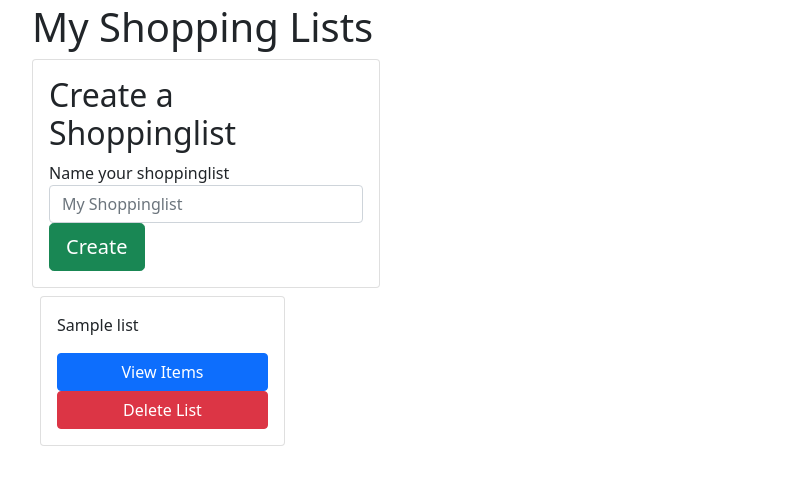
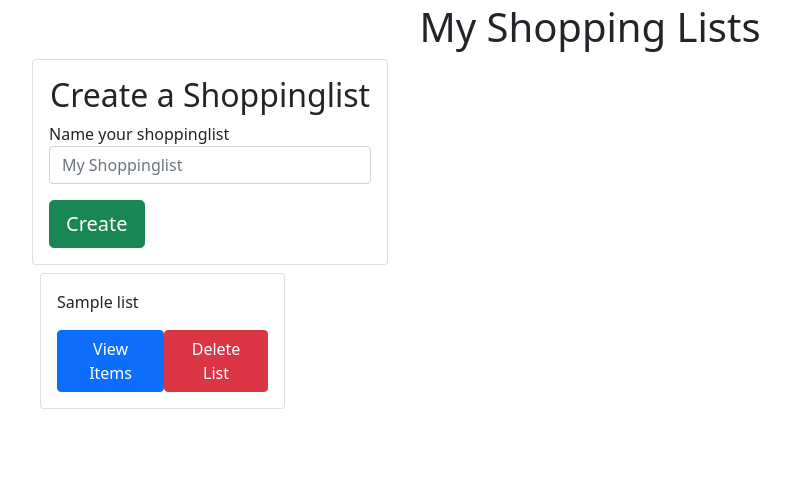
Before and after one commit to HPCarey/django-shoppinglist, a Django app: page / in a window 1280 px wide. Shown: the part 53-538 px from the top of the page, without its empty margins (50-840 px from the left). Run offline with Django 3.2, Linux system fonts and the light colour scheme; a user stored in the database is signed in; tables that the repository leaves empty hold one stand-in row (values such as "Sample post").

Commit message:
add deleteList function and update urls

```diff
--- a/list/urls.py
+++ b/list/urls.py
@@ -4,6 +4,7 @@
 urlpatterns = [
     path('', views.index, name='index'),
     path('list_items/<int:id>/', views.list, name="list"),
+    path('delete_list/<int:id>/', views.deleteList, name="delete_list"),
     path('delete_items/<int:id>/', views.deleteItem, name="delete_item"),
     path('complete_items/<int:id>/', views.completeItem, name="complete_item")
 
--- a/list/views.py
+++ b/list/views.py
@@ -38,6 +38,12 @@
     return render(request, 'list.html', context)
 
 
+def deleteList(request, id):
+    list = List.objects.get(id=id)
+    list.delete()
+    return redirect('index')
+
+
 def deleteItem(request, id):
     item = Item.objects.get(id=id)
     list = item.list
--- a/templates/index.html
+++ b/templates/index.html
@@ -1,12 +1,13 @@
 {% extends "base.html" %} {% block content %}
-<div class="row">
+<div class="row justify-content-center">
   <div class="col-md-4">
-    <h1>My Shopping Lists</h1>
+    <h1 class="text-center">My Shopping Lists</h1>
+  </div>
 </div>
 <div class="row">
   <div class="col-md-4">
     <div class="card card-body">
-        <h2>Create a Shoppinglist</h2>
+      <h2 class="text-center">Create a Shoppinglist</h2>
       <form action="" method="post">
         {% csrf_token %}
         <label>Name your shoppinglist</label>
@@ -17,9 +18,8 @@
           class="form-control"
           placeholder="My Shoppinglist"
         />
-          <button type="submit" class="btn btn-success btn-lg">Create</button>
+        <button type="submit" class="btn btn-success btn-lg mt-3">Create</button>
       </form>
-      </div>
     </div>
   </div>
 </div>
@@ -28,11 +28,10 @@
   <div class="col-md-3">
     <div class="card m-2 col-m-2 card-body">
       <p class="card-text">{{list.name}}</p>
+      <div class="d-flex justify-content-between">
         <a href="{% url 'list' list.id %}" class="btn btn-primary">View Items</a>
-      <!-- select and delete reservation via use of primary key -->
-      <a href="/delete_list/{{ list.id }}" class="btn btn-danger"
-        >Delete List</a
-      >
+        <a href="{% url 'delete_list' id=list.id %}" class="btn btn-danger ml-2">Delete List</a>
+      </div>
     </div>
   </div>
   {% endfor %} {% else %}
--- a/templates/list.html
+++ b/templates/list.html
@@ -13,7 +13,7 @@
                   class="form-control"
                   placeholder=""
               />
-              <button type="submit" class="btn btn-success btn-lg">Create</button>
+              <button type="submit" class="btn btn-success  btn-lg mt-3">Add Item</button>
           </form>
       </div>
   </div>
@@ -38,7 +38,6 @@
                   </div>
                   <div class="col-md-4">
                       <a href="{% url 'delete_item' id=item.id %}" class="btn btn-danger btn-sm">Delete</a>
-                      <a href="#" class="btn btn-primary btn-sm">Update</a>
                   </div>
               </div>
               {% if not forloop.last %}
```
Lines whose indentation alone changed are shown as unchanged.
